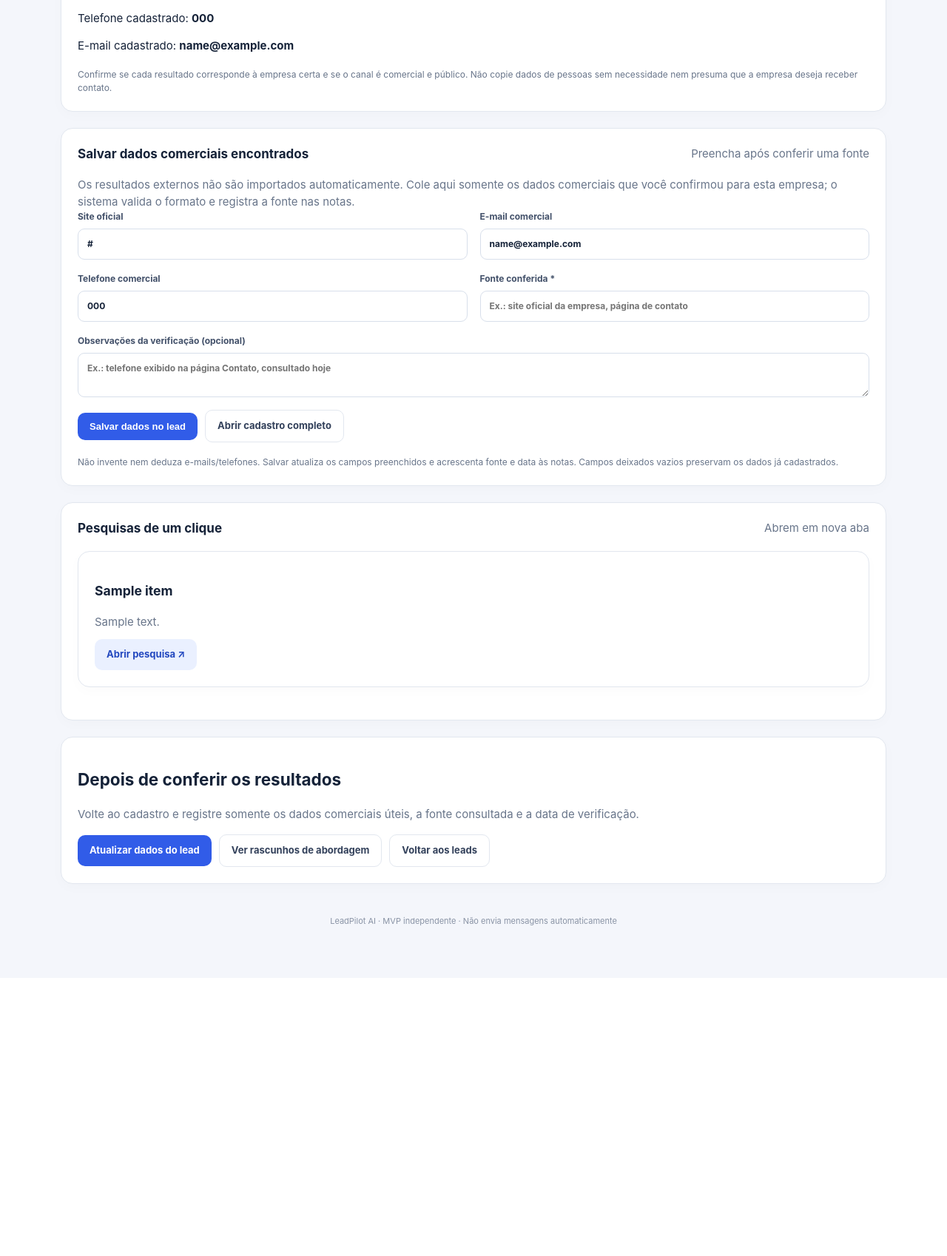
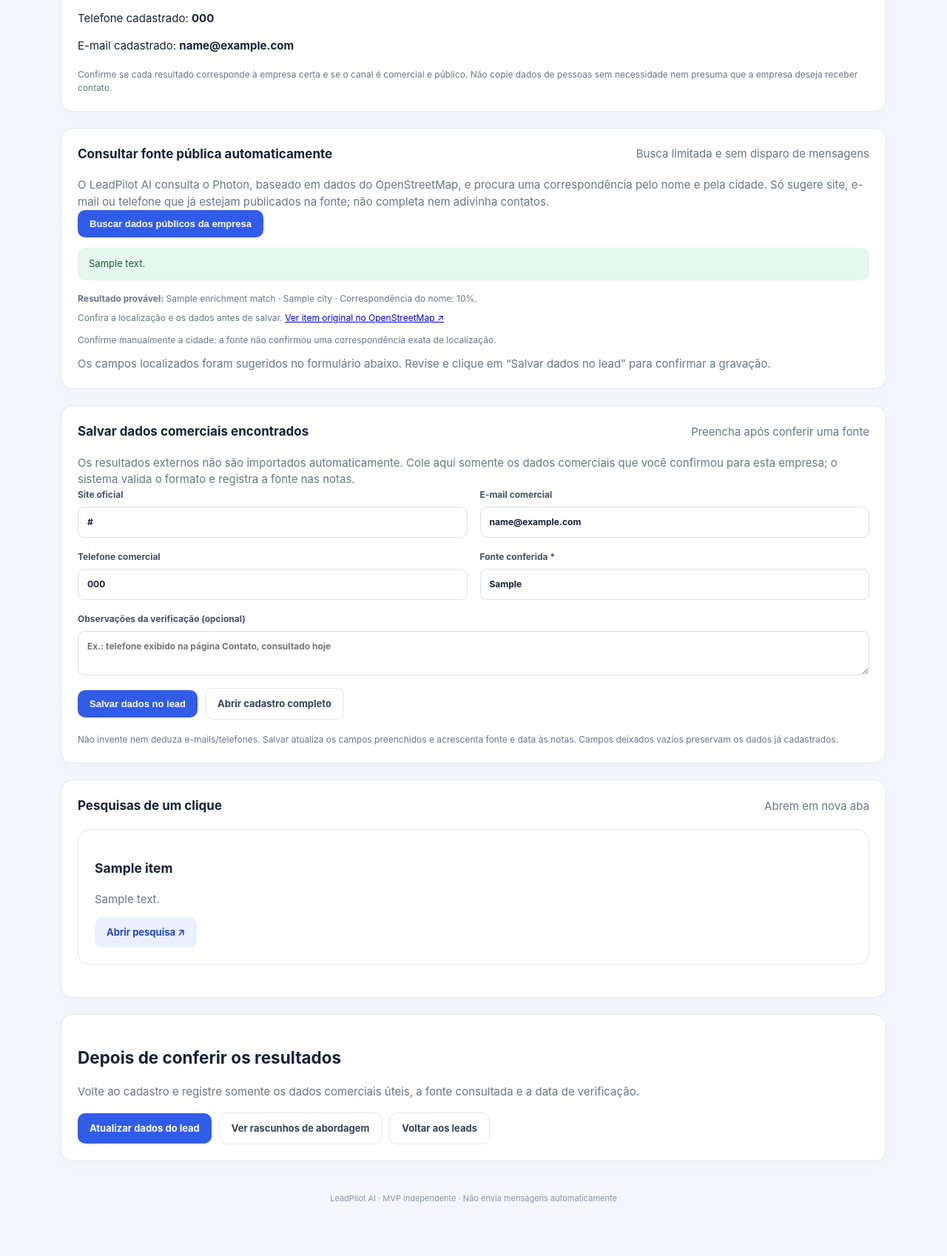
Before and after one commit to gtaocultooficial-sudo/leadpilot-ai, a Flask app: template templates/research.html in a window 1280 px wide. Shown: the part 468-2166 px from the top of the page at 74% size. Before the commit the page ends 1720 px from the top, so only its background shows below. Run offline with Flask 3, Linux system fonts and the light colour scheme; the template is opened without the code that fills it: most values are stand-ins (such as "Sample title", 1, 10 or a date in 2020); parts of the project's set-up code (start-up, migrations or seed data) failed here and were passed over; some libraries are stand-ins or nearby versions.

Commit message:
Add public contact lookup and reviewable suggestions

```diff
--- a/templates/research.html
+++ b/templates/research.html
@@ -26,13 +26,36 @@
 </section>
 
 <section class="panel">
+  <div class="section-head"><h2>Consultar fonte pública automaticamente</h2><span class="muted">Busca limitada e sem disparo de mensagens</span></div>
+  <p class="muted">O LeadPilot AI consulta o Photon, baseado em dados do OpenStreetMap, e procura uma correspondência pelo nome e pela cidade. Só sugere site, e-mail ou telefone que já estejam publicados na fonte; não completa nem adivinha contatos.</p>
+  <form method="post" action="{{ url_for('lead_research', lead_id=lead.id) }}">
+    <button class="button" type="submit">Buscar dados públicos da empresa</button>
+  </form>
+  {% if enrichment_message %}
+    <div class="flash {{ 'success' if enrichment_match and enrichment_match.found_count else 'error' }}" style="margin-top:14px">{{ enrichment_message }}</div>
+  {% endif %}
+  {% if enrichment_match %}
+    <div class="notice" style="margin-top:14px">
+      <strong>Resultado provável:</strong> {{ enrichment_match.name }}
+      {% if enrichment_match.city %} · {{ enrichment_match.city }}{% endif %}
+      · Correspondência do nome: {{ enrichment_match.score }}%.
+      <p style="margin:8px 0 0">Confira a localização e os dados antes de salvar. <a href="{{ enrichment_match.source_url }}" target="_blank" rel="noopener noreferrer">Ver item original no OpenStreetMap ↗</a></p>
+      {% if not enrichment_match.city_match and enrichment_match.city %}<p>Confirme manualmente a cidade: a fonte não confirmou uma correspondência exata de localização.</p>{% endif %}
+    </div>
+    {% if enrichment_match.found_count %}
+      <p class="muted" style="margin-top:12px">Os campos localizados foram sugeridos no formulário abaixo. Revise e clique em “Salvar dados no lead” para confirmar a gravação.</p>
+    {% endif %}
+  {% endif %}
+</section>
+
+<section class="panel">
   <div class="section-head"><h2>Salvar dados comerciais encontrados</h2><span class="muted">Preencha após conferir uma fonte</span></div>
   <p class="muted">Os resultados externos não são importados automaticamente. Cole aqui somente os dados comerciais que você confirmou para esta empresa; o sistema valida o formato e registra a fonte nas notas.</p>
   <form method="post" action="{{ url_for('save_research_data', lead_id=lead.id) }}" class="form-grid">
-    <label>Site oficial<input name="website" type="url" placeholder="https://empresa.com.br" value="{{ lead.website or '' }}"></label>
-    <label>E-mail comercial<input name="email" type="email" placeholder="contato@empresa.com.br" value="{{ lead.email or '' }}"></label>
-    <label>Telefone comercial<input name="phone" maxlength="80" placeholder="(11) 0000-0000" value="{{ lead.phone or '' }}"></label>
-    <label>Fonte conferida *<input name="checked_source" required maxlength="240" placeholder="Ex.: site oficial da empresa, página de contato"></label>
+    <label>Site oficial<input name="website" type="url" placeholder="https://empresa.com.br" value="{{ suggestions.get('website') or lead.website or '' }}"></label>
+    <label>E-mail comercial<input name="email" type="email" placeholder="contato@empresa.com.br" value="{{ suggestions.get('email') or lead.email or '' }}"></label>
+    <label>Telefone comercial<input name="phone" maxlength="80" placeholder="(11) 0000-0000" value="{{ suggestions.get('phone') or lead.phone or '' }}"></label>
+    <label>Fonte conferida *<input name="checked_source" required maxlength="240" value="{{ enrichment_source_checked or '' }}" placeholder="Ex.: site oficial da empresa, página de contato"></label>
     <label class="wide">Observações da verificação (opcional)<textarea name="research_note" rows="2" maxlength="1000" placeholder="Ex.: telefone exibido na página Contato, consultado hoje"></textarea></label>
     <div class="wide form-actions"><button class="button" type="submit">Salvar dados no lead</button><a class="button ghost" href="{{ url_for('edit_lead', lead_id=lead.id) }}">Abrir cadastro completo</a></div>
   </form>
```
